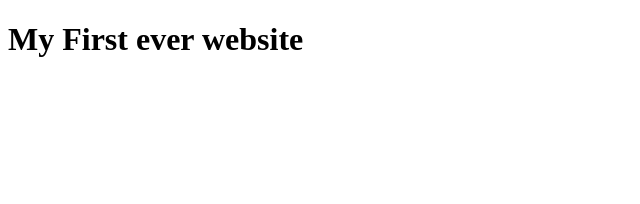
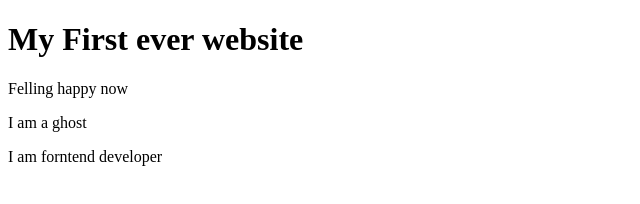
Before and after one commit to nIsratJahan20002/My-First-Website, a plain HTML site: page index.html in a window 1280 px wide. Shown: the whole page, without its empty margins (0-640 px from the left). Drawn offline with Linux system fonts and the light colour scheme.

Commit message:
finally sending

```diff
--- a/index.html
+++ b/index.html
@@ -7,5 +7,8 @@
 </head>
 <body>
     <h1>My First ever website</h1>
+    <p>Felling happy now</p>
+    <p>I am a ghost </p>
+    <p>I am forntend developer </p>
 </body>
 </html>
```
